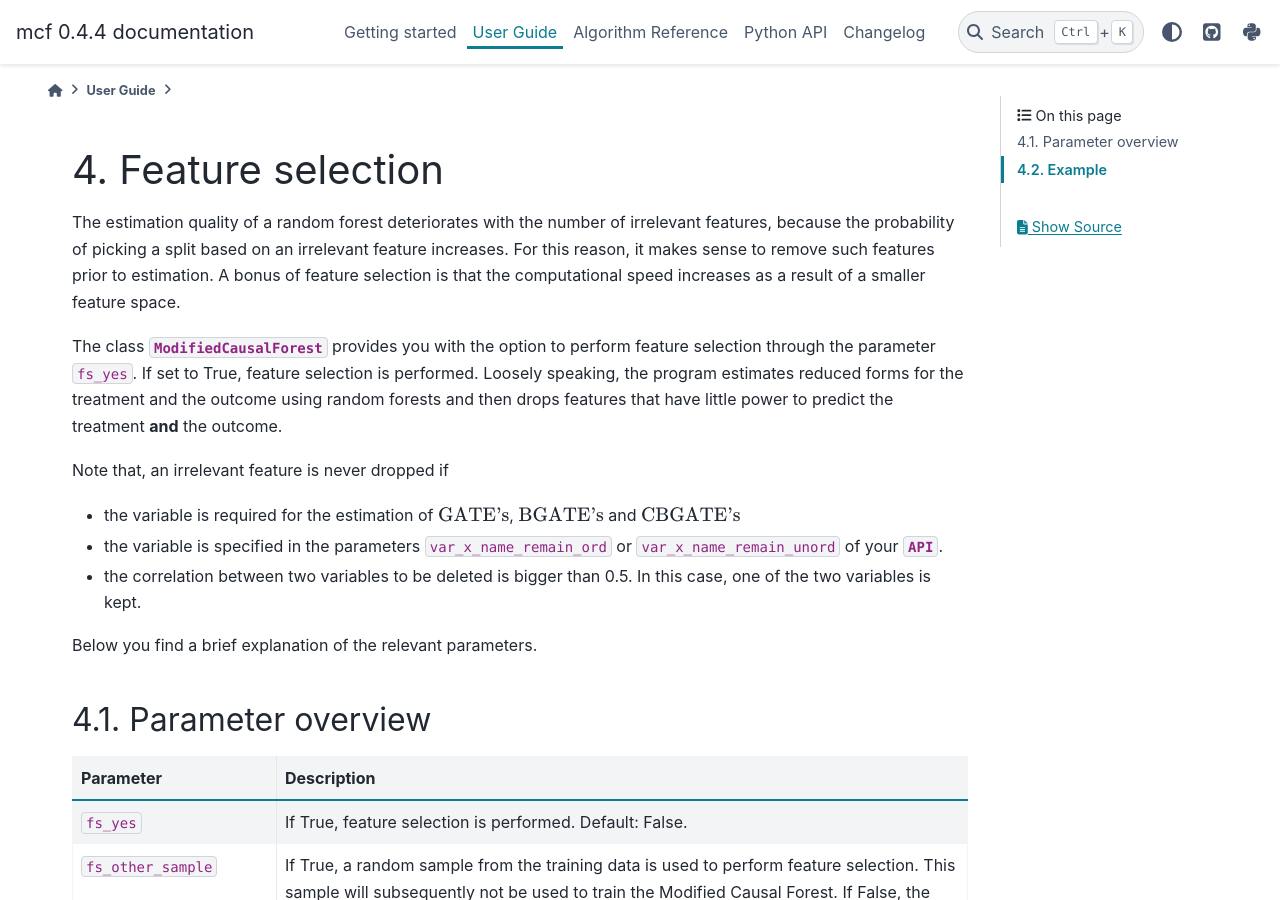
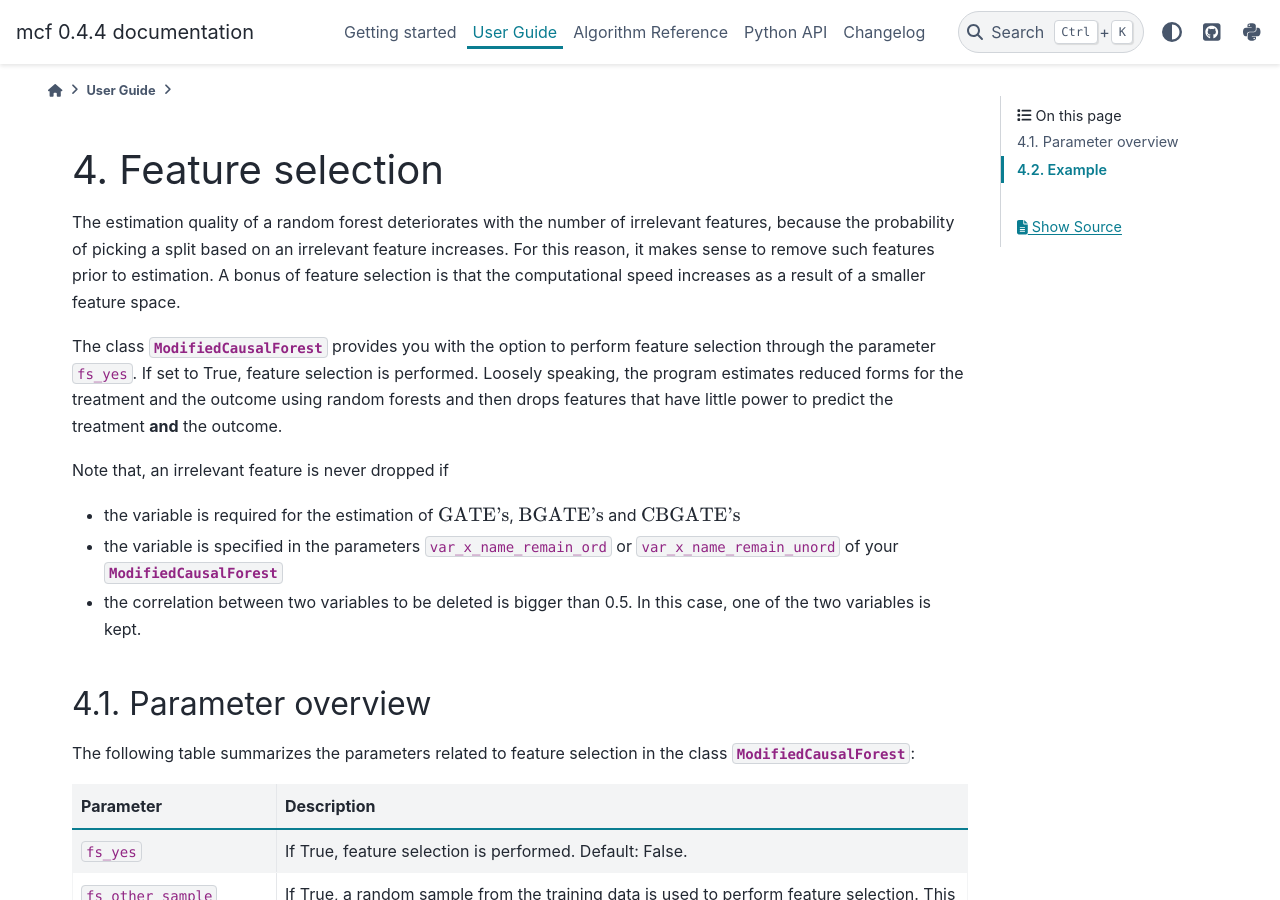
Before and after one commit to MCFpy/mcf, a Sphinx documentation site: the page built from docs/source/user_guide/feature_selection.rst, in a window 1280 px wide and 900 px high. Built offline with Sphinx 7.4.7 and the PyData theme 0.15.4, drawn with Linux system fonts in a browser that asks for light colours.

Commit message:
Adjust wording

```diff
--- a/docs/source/user_guide/experimental_features.rst
+++ b/docs/source/user_guide/experimental_features.rst
@@ -1,7 +1,7 @@
 Experimental features
 =====================
 
-Note: All features in this section are experimental and thus not yet fully documented and tested. Please open an issue `here <https://github.com/MCFpy/mcf/issues>`__ if you encounter any problems or have any questions.
+All features in this section are experimental and thus not yet fully documented and tested. Please open an issue `here <https://github.com/MCFpy/mcf/issues>`__ if you encounter any problems or have any questions.
 
 Sensitivity checks
 ------------------
--- a/docs/source/user_guide/feature_selection.rst
+++ b/docs/source/user_guide/feature_selection.rst
@@ -8,13 +8,13 @@ The class :py:class:`~mcf_functions.ModifiedCausalForest` provides you with the
 Note that, an irrelevant feature is never dropped if
 
 - the variable is required for the estimation of :math:`\textrm{GATE's}`, :math:`\textrm{BGATE's}` and :math:`\textrm{CBGATE's}`
-- the variable is specified in the parameters ``var_x_name_remain_ord`` or ``var_x_name_remain_unord`` of your :py:class:`API <mcf_functions.ModifiedCausalForest>`.
+- the variable is specified in the parameters ``var_x_name_remain_ord`` or ``var_x_name_remain_unord`` of your :py:class:`~mcf_functions.ModifiedCausalForest`
 - the correlation between two variables to be deleted is bigger than 0.5. In this case, one of the two variables is kept.
-
-Below you find a brief explanation of the relevant parameters.
 
 Parameter overview
 ------------------
+
+The following table summarizes the parameters related to feature selection in the class :py:class:`~mcf_functions.ModifiedCausalForest`:
 
 +---------------------------+-----------------------------------------------------------------------------------------------------------------------------------------------------------------------------------------------------------------------------------------------------------------------------------------------------------------------------------+
 | Parameter                 | Description                                                                                                                                                                                                                                                                                                                       |
```
